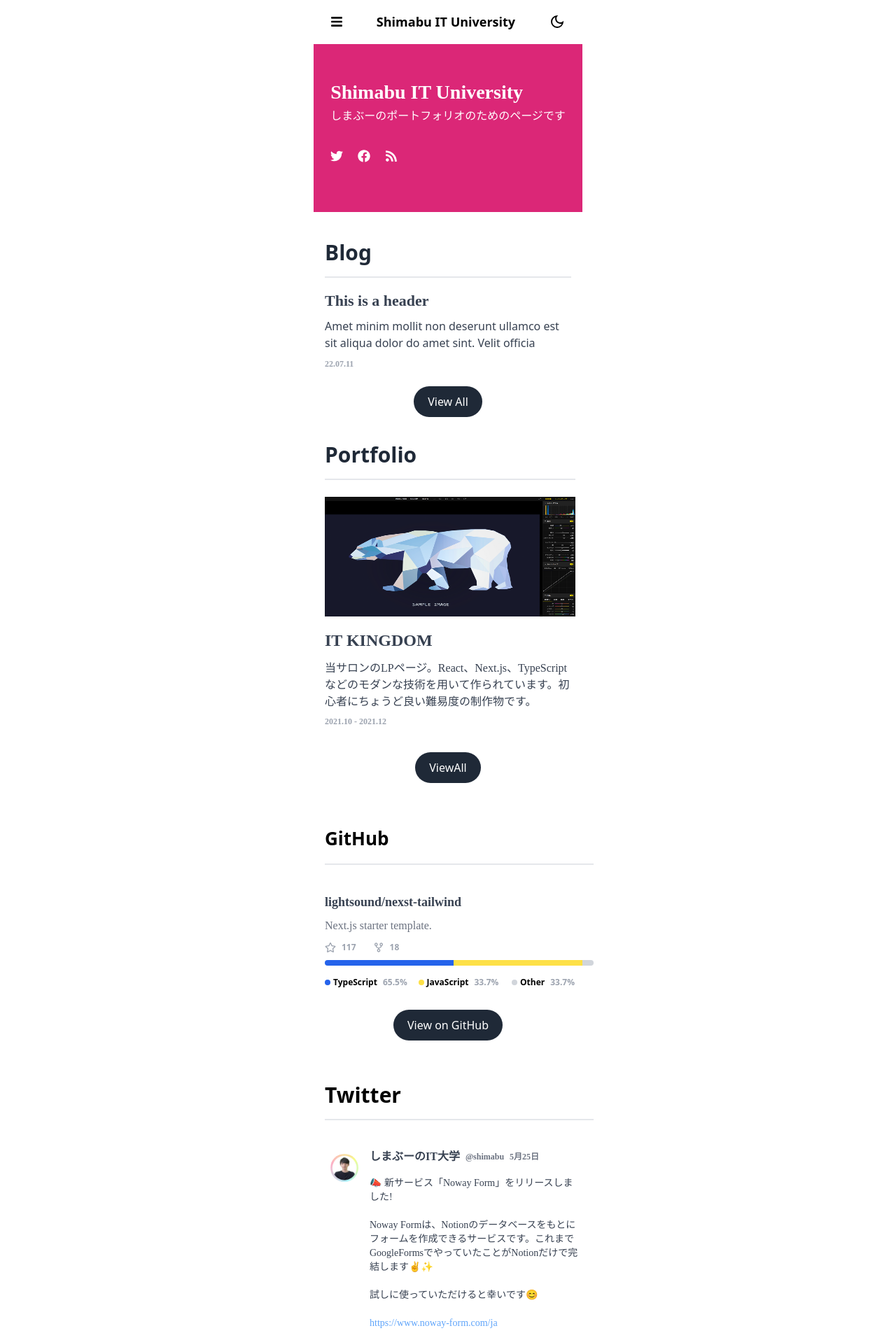
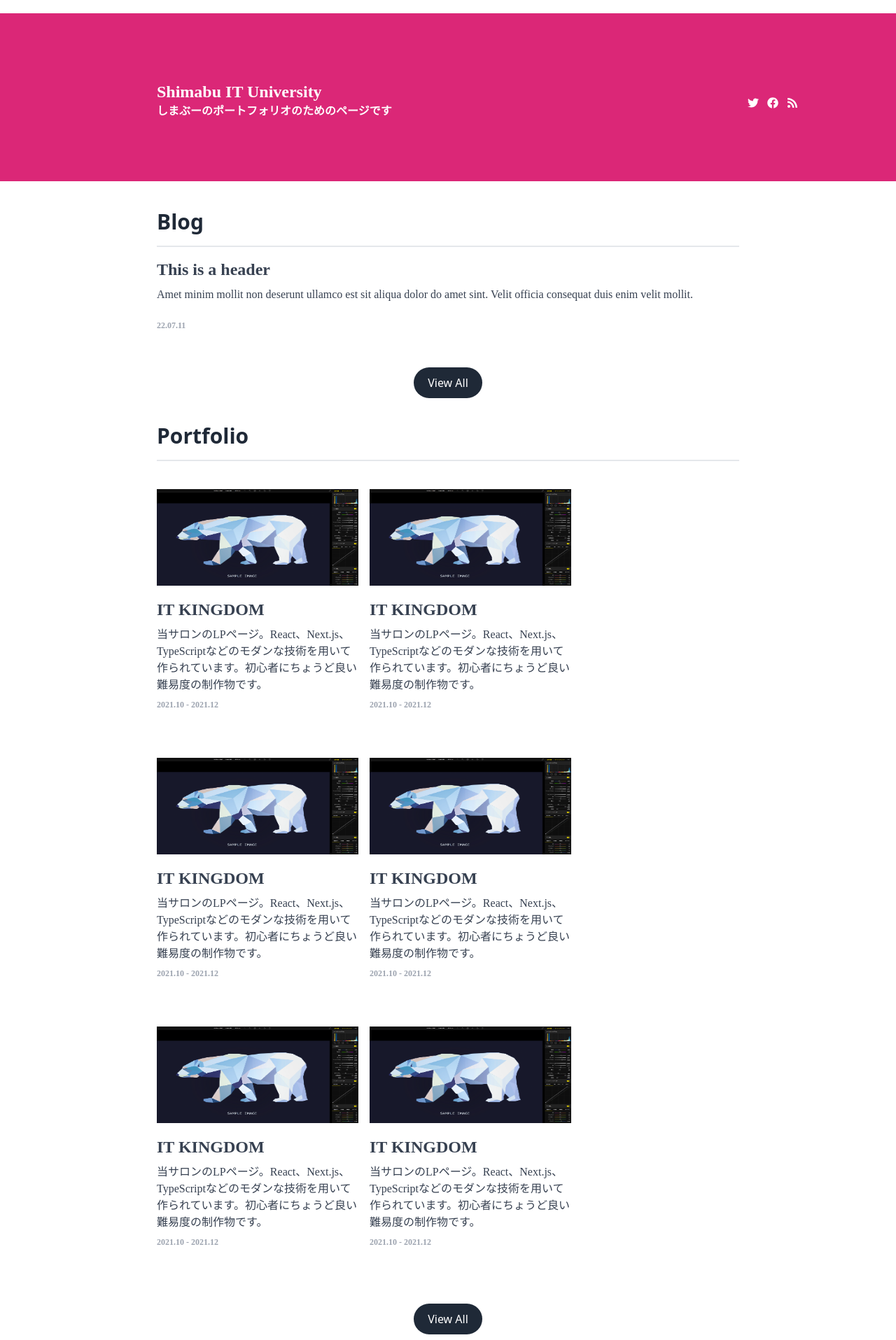
Before and after one commit to kyoichi1/portfolio-1-e-k, a Next.js app: page / in a window 1280 px wide. Shown: the part 45-1960 px from the top of the page at 70% size. Built offline with nearby package versions, Linux system fonts and the light colour scheme.

Commit message:
✨ HOME画面作成

```diff
--- a/src/pages/index.tsx
+++ b/src/pages/index.tsx
@@ -1,262 +1,46 @@
 import type { NextPage } from "next";
-import Head from "next/head";
-import Image from "next/image";
-import {
-  FaBars,
-  FaFacebook,
-  FaRegStar,
-  FaRss,
-  FaTwitter,
-} from "react-icons/fa";
-import { MdOutlineDarkMode } from "react-icons/md";
-import { BiGitRepoForked } from "react-icons/bi";
+import About from "src/component/About";
+import Blog from "src/component/Blog";
+import BlogDetail from "src/component/BlogDetail";
+import Button from "src/component/Button";
+import Contact from "src/component/Contact";
+import Footer from "src/component/Footer";
+import GitHub from "src/component/GitHub";
+import Header from "src/component/Header";
+import Menu from "src/component/Menu";
+import Portfolio from "src/component/Portfolio";
+import Title from "src/component/Title";
+import Twitter from "src/component/Twitter";
 
-const Home: NextPage = () => {
+const Test: NextPage = () => {
   return (
-    <div className="">
-      <Head>
-        <title>Shimabu IT University</title>
-        <meta name="description" content="Shimabu IT University" />
-        <link rel="icon" href="/favicon.ico" />
-      </Head>
+    <div className="m-auto w-96 sm:w-auto ">
+      {/* <Menu/> */}
+      {/* <About/> */}
+      {/* <BlogDetail/> */}
+      {/* <Contact/> */}
+      <Header />
+      <Title />
+      <Blog />
+      <Button title="View All" />
+      <Portfolio />
+      <Button title="View All" />
 
-      {/* HOME */}
-      <div className="m-auto w-96 ">
-        {/*Header */}
-        <div className="pt-11">
-          <div className="flex h-16 w-96 place-content-around items-center text-lg font-bold">
-            <div className="">
-              <FaBars />
-            </div>
-            <div className="font-[Avenir_Next]">
-              <p>Shimabu IT University</p>
-            </div>
-            <div className="text-2xl">
-              <MdOutlineDarkMode />
-            </div>
+      <div className="justify-between sm:mx-52 sm:flex ">
+        <div className="w-96 ">
+          <GitHub />
+          <Button title="View on GitHub" />
+        </div>
+        <div className="sm:w-96">
+          <Twitter />
+          <div className="mt-7 sm:mt-10">
+            <Button title="View on Twitter" />
           </div>
         </div>
-
-        {/* Main */}
-
-        {/* Title Section */}
-        <div className="flex  h-60 w-full items-center justify-center bg-pink-600 text-white">
-          <div className="h-36 items-center">
-            <div className="h-16">
-              <div className=" font-['Avenir_Next'] text-[28px] font-bold">
-                <h1>Shimabu IT University</h1>
-              </div>
-              <div className="font-bole font-['YuGothic']text-base">
-                <h2>しまぶーのポートフォリオのためのページです</h2>
-              </div>
-            </div>
-            <div className=" flex h-24 place-items-center">
-              <div className="flex h-6 w-24 items-center  justify-between text-lg text-white ">
-                <div className="">
-                  <FaTwitter />
-                </div>
-                <div className="">
-                  <FaFacebook />
-                </div>
-                <div className="">
-                  <FaRss />
-                </div>
-              </div>
-            </div>
-          </div>
-        </div>
-
-        {/* Blog */}
-        <div className="mx-4 mt-10">
-          <div className="my-4 text-3xl font-bold text-gray-800">
-            <h1>Blog</h1>
-          </div>
-          <div className="border-t-2"></div>
-          <div className="Class Preview mt-4  h-[119px]">
-            <div className="font-['YuGothic'] text-[22px]  font-bold text-gray-700">
-              <h2> This is a header </h2>
-            </div>
-            <div className="text-gray-80  h-[ 50px] font-[ 'YuGothic'] mt-2 text-clip text-gray-700">
-              <p className="h-[50px] overflow-hidden text-ellipsis ">
-                Amet minim mollit non deserunt ullamco est sit aliqua dolor do
-                amet sint. Velit officia consequat duis enim velit mollit.
-              </p>
-            </div>
-            <div className="my-2  font-['Avenir_Next'] text-xs font-bold text-gray-400">
-              <p>22.07.11</p>
-            </div>
-          </div>
-        </div>
-
-        {/* button */}
-        <div className="flex items-center justify-center">
-          <button className="my-5 rounded-3xl bg-gray-800  py-[10px] px-[20px] text-base text-white">
-            View All
-          </button>
-        </div>
-
-        {/* Portfolio */}
-        <div className="m-4 w-[358px]">
-          <div className=" text-3xl font-bold text-gray-800">
-            <h1>Portfolio</h1>
-          </div>
-
-          <div className="my-4 border-t-2"></div>
-
-          <div className="">
-            <div className="mt-6 ">
-              <Image src="/sample.png" width={385} height={184}  alt=""/>
-            </div>
-            <div className="my-3 font-['YuGothic'] text-2xl  font-bold text-gray-700">
-              <h2> IT KINGDOM </h2>
-            </div>
-            <div className="h-[ 50px] text-clip font-['YuGothic'] text-gray-700">
-              <p className="text-ellipsis">
-                当サロンのLPページ。React、Next.js、TypeScriptなどのモダンな技術を用いて作られています。初心者にちょうど良い難易度の制作物です。
-              </p>
-            </div>
-            <div className="my-2  font-['Avenir_Next'] text-xs font-bold text-gray-400">
-              <p>2021.10 - 2021.12</p>
-            </div>
-          </div>
-        </div>
-
-        {/* button */}
-        <div className="flex items-center justify-center">
-          <button className="font-semi my-5 rounded-3xl bg-gray-800 py-[10px] px-[20px] text-base text-white">
-            ViewAll
-          </button>
-        </div>
-
-        {/* GitHub */}
-        <div className="mx-4 mt-10 w-96 ">
-          <div className="my-4 text-[26px] font-bold">GitHub</div>
-          <div className="border-t-2"></div>
-          <div className="mt-10 h-[147px]">
-            <div className="font-['YuGothic'] text-[18px] font-bold text-gray-700">
-              <h1> lightsound/nexst-tailwind</h1>
-            </div>
-
-            <div className=" h-[25px] items-center text-clip font-['YuGothic'] font-light  text-gray-500 ">
-              <p className="mt-2 overflow-hidden text-ellipsis">
-                Next.js starter template.
-              </p>
-            </div>
-
-            <div className="flex h-9 items-center font-bold text-gray-400 ">
-              <FaRegStar />
-              <div className="m-2 mr-6 text-xs">117</div>
-              <BiGitRepoForked />
-              <div className="m-2 text-xs">18</div>
-            </div>
-            <div className="flex h-2 ">
-              <div className="flex-1 rounded-l-2xl  bg-blue-600"></div>
-              <div className="flex-auto bg-yellow-300"></div>
-              <div className="w-4 rounded-r-2xl bg-gray-300"></div>
-            </div>
-
-            <div className="mt-4 flex h-2 w-[275px] justify-between">
-              <div className="flex h-4 items-center text-xs font-bold">
-                <div className="flex h-2 w-2 items-center rounded-full bg-blue-600 ">
-                  <p className="ml-3">TypeScript</p>
-                  <p className="ml-2 text-gray-400">65.5%</p>
-                </div>
-              </div>
-              <div className="flex h-4 items-center text-xs font-bold">
-                <div className="flex h-2 w-2 items-center rounded-full bg-yellow-300 ">
-                  <p className="ml-3">JavaScript</p>
-                  <p className="ml-2 text-gray-400">33.7%</p>
-                </div>
-              </div>
-              <div className="flex h-4 items-center text-xs font-bold">
-                <div className="flex h-2 w-2 items-center rounded-full bg-gray-300 ">
-                  <p className="ml-3">Other</p>
-                  <p className="ml-2 text-gray-400">33.7%</p>
-                </div>
-              </div>
-            </div>
-          </div>
-        </div>
-
-        {/* button */}
-        <div className="flex items-center justify-center">
-          <button className="font-semi my-5 rounded-3xl bg-gray-800 py-[10px] px-[20px] text-base text-white">
-            View on GitHub
-          </button>
-        </div>
-
-        {/* Twitter */}
-        <div className="mx-4 mt-10 w-96 ">
-          <div className="my-4 text-3xl font-bold">
-            <h1>Twitter</h1>
-          </div>
-          <div className="border-t-2"></div>
-
-          <div className="mt-10  h-80 ">
-            <div className="items-center text-clip rounded font-['YuGothic']  font-light text-gray-700 ">
-              <div className="flex">
-                <div className="m-2">
-                  <Image
-                    className="items-center rounded-full"
-                    src="/profile-shimabu.png"
-                    width={40}
-                    height={40}
-                    alt=""
-                  />
-                </div>
-                <div className="w-80 text-ellipsis">
-                  <div className="ml-2 flex items-center font-bold ">
-                    <p className=" overflow-hidden  font-bold ">
-                      しまぶーのIT大学
-                    </p>
-                    <p className=" ml-2 overflow-hidden  text-xs text-gray-500">
-                      @shimabu
-                    </p>
-                    <p className="ml-2 overflow-hidden  text-xs text-gray-500">
-                      5月25日
-                    </p>
-                  </div>
-
-                  <div className="mx-2 my-4 text-sm">
-                    <p>
-                      📣 新サービス「Noway Form」をリリースしました!
-                      <br />
-                      <br /> Noway
-                      Formは、Notionのデータベースをもとにフォームを作成できるサービスです。これまでGoogleFormsでやっていたことがNotionだけで完結します✌✨
-                      <br />
-                      <br />
-                      試しに使っていただけると幸いです😊
-                      <br />
-                      <br />
-                      <a
-                        className="text-blue-400"
-                        href="https://www.noway-form.com/ja"
-                      >
-                        https://www.noway-form.com/ja
-                      </a>
-                    </p>
-                  </div>
-                </div>
-              </div>
-            </div>
-          </div>
-        </div>
-
-        {/* button*/}
-        <div className="mx-4 flex w-96 items-center justify-center">
-          <button className="rounded-3xl bg-gray-800 py-[10px] px-[20px] text-base text-white">
-            View on GitHub
-          </button>
-        </div>
-
-        {/* Footer */}
-        <div className="my-auto mx-4 mt-10 w-96 border-t-2"></div>
-        <div className="mx-4 flex h-20 w-96 items-center justify-center text-xs text-gray-500">
-          <p>© ️2022 Shimabu IT University</p>
-        </div>
       </div>
+      <Footer />
     </div>
   );
 };
 
-export default Home;
+export default Test;
```
